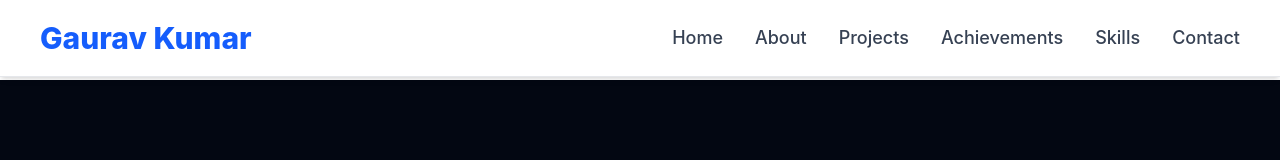
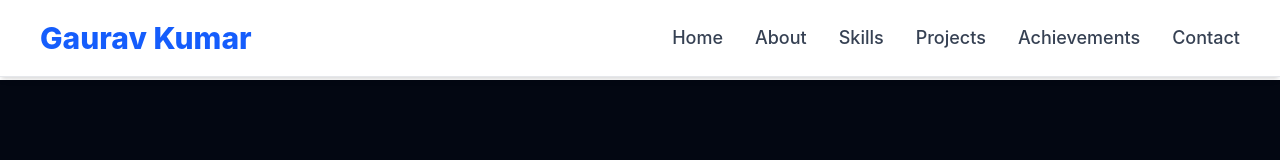
Before and after one commit to gauravkumar2005/My-Portfolio, a React (Vite) app: page / in a window 1280 px wide. Shown: the top 160 px of the page. Built offline with nearby package versions, Linux system fonts and the light colour scheme.

Commit message:
change navbar link structure

```diff
--- a/src/components/Navbar.jsx
+++ b/src/components/Navbar.jsx
@@ -25,15 +25,15 @@ function Navbar() {
         </li>
 
         <li className="text-lg text-gray-700 font-medium hover:text-blue-600 hover:scale-110 transition duration-300">
+          <a href="#skills">Skills</a>
+        </li>
+
+        <li className="text-lg text-gray-700 font-medium hover:text-blue-600 hover:scale-110 transition duration-300">
           <a href="#projects">Projects</a>
         </li>
 
         <li className="text-lg text-gray-700 font-medium hover:text-blue-600 hover:scale-110 transition duration-300">
           <a href="#achievements">Achievements</a>
-        </li>
-
-        <li className="text-lg text-gray-700 font-medium hover:text-blue-600 hover:scale-110 transition duration-300">
-          <a href="#skills">Skills</a>
         </li>
 
         <li className="text-lg text-gray-700 font-medium hover:text-blue-600 hover:scale-110 transition duration-300">
@@ -70,6 +70,13 @@ function Navbar() {
 
           <li className="text-base text-gray-700 font-medium hover:text-blue-600">
             <a
+             href="#skills"
+             onClick={() => setOpen(false)}
+             >Skills</a>
+          </li>
+
+          <li className="text-base text-gray-700 font-medium hover:text-blue-600">
+            <a
             href="#projects"
             onClick={() => setOpen(false)}
             >Projects</a>
@@ -80,13 +87,6 @@ function Navbar() {
              href="#achievements"
              onClick={() => setOpen(false)}
             > Achievements</a>
-          </li>
-
-          <li className="text-base text-gray-700 font-medium hover:text-blue-600">
-            <a
-             href="#skills"
-             onClick={() => setOpen(false)}
-             >Skills</a>
           </li>
 
           <li className="text-base text-gray-700 font-medium hover:text-blue-600">
```
